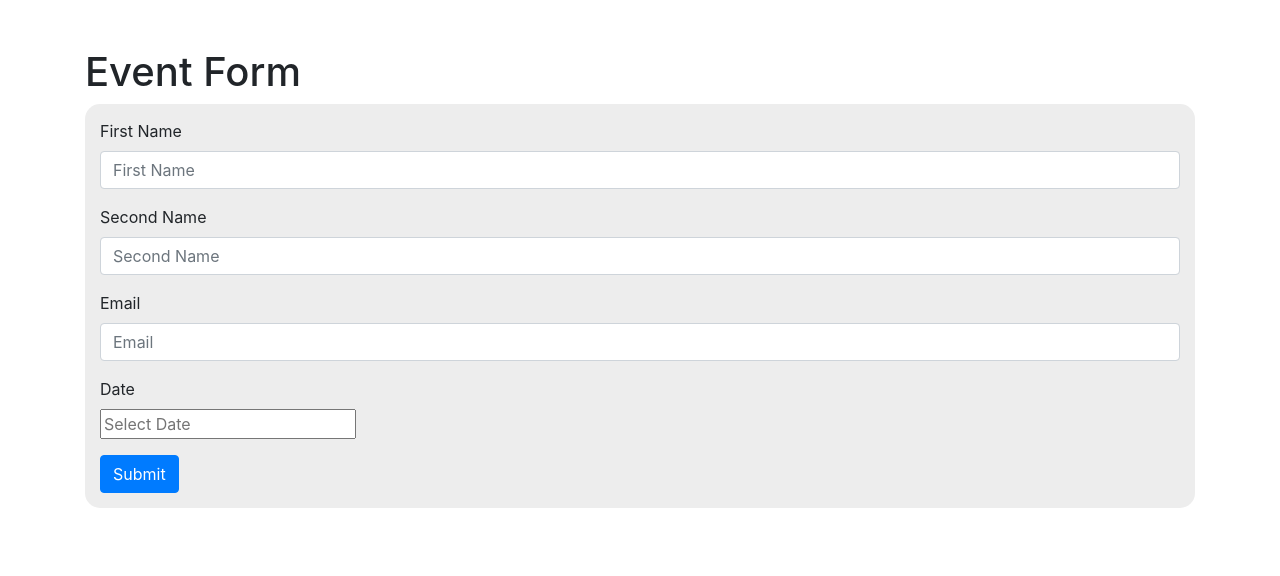
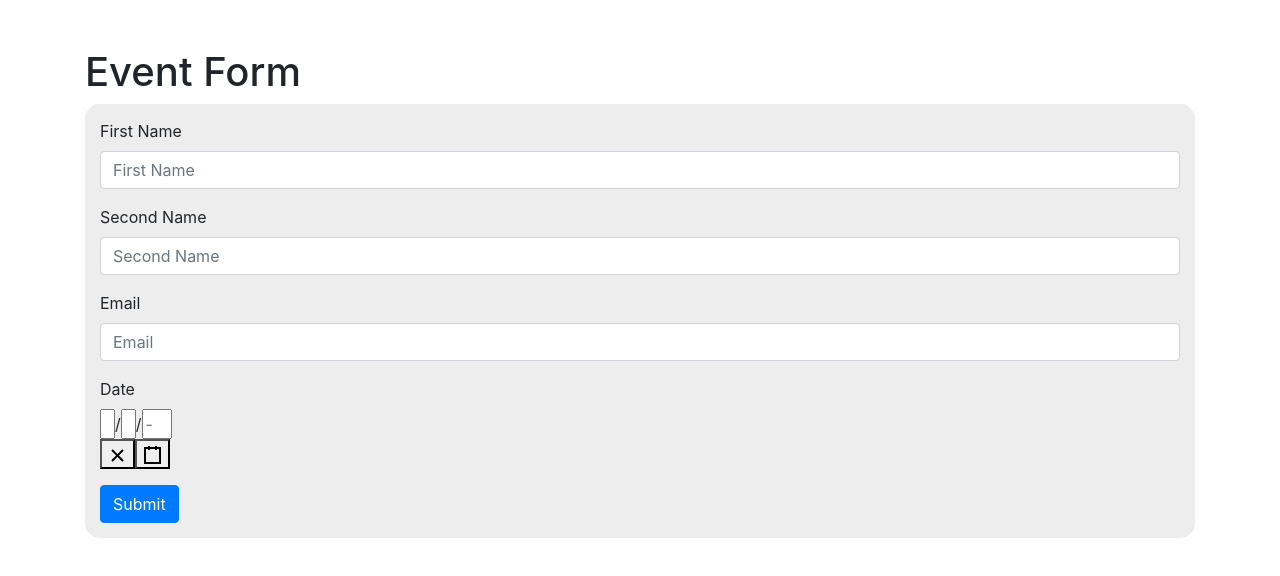
Before and after one commit to trojano31/eventForm, a React app in the folder frontend/: page / in a window 1280 px wide. Shown: the top 576 px of the page. Built offline with nearby package versions, Linux system fonts and the light colour scheme.

Commit message:
changed datePicker package

```diff
--- a/frontend/package.json
+++ b/frontend/package.json
@@ -21,7 +21,7 @@
     "prop-types": "^15.7.2",
     "react": "^16.8.3",
     "react-bootstrap": "^1.0.0-beta.5",
-    "react-datepicker": "^2.1.0",
+    "react-date-picker": "^7.3.0",
     "react-dom": "^16.8.3",
     "react-redux": "^6.0.1",
     "redux": "^4.0.1",
--- a/frontend/src/assets/styles/main.scss
+++ b/frontend/src/assets/styles/main.scss
@@ -1,4 +1,3 @@
 @import '../../../node_modules/bootstrap/scss/bootstrap';
-@import '../../../node_modules/react-datepicker/dist/react-datepicker.css';
 
 @import 'common';
--- a/frontend/src/components/DateInput.jsx
+++ b/frontend/src/components/DateInput.jsx
@@ -1,18 +1,16 @@
 import React from 'react';
-import DatePicker from 'react-datepicker';
+import DatePicker from 'react-date-picker';
 import { Form } from 'react-bootstrap';
-import moment from 'moment';
 
-const DateInput = ({ input, label, placeholder, withTime, meta: { touched, error } }) => (
+const DateInput = ({ input: { value, onChange }, label, withTime, meta: { touched, error } }) => (
   <Form.Group>
     <Form.Label className="d-block">{label}</Form.Label>
     <DatePicker
-      onChange={input.onChange}
-      dateForm="DD/MM/YYYY"
+      onChange={onChange}
       time={withTime}
-      value={!input.value ? null : moment(input.value).format('DD/MM/YYYY')}
-      selected={!input.value ? null : new Date(input.value)}
-      placeholderText={placeholder}
+      value={value ? new Date(value) : null}
+      minDate={new Date(Date.now())}
+      showLeadingZeros
     />
     {touched && error && <span>{error}</span>}
   </Form.Group>
```
Also changed, not shown: 1 other file (tests, documents, lock files or other folders).
